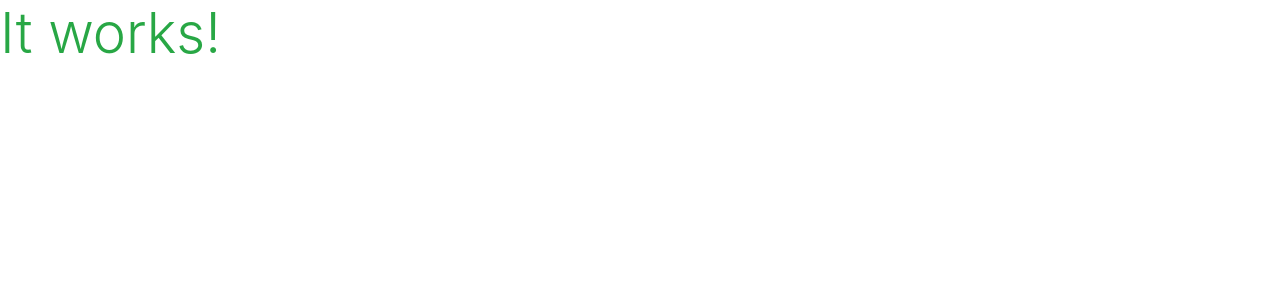
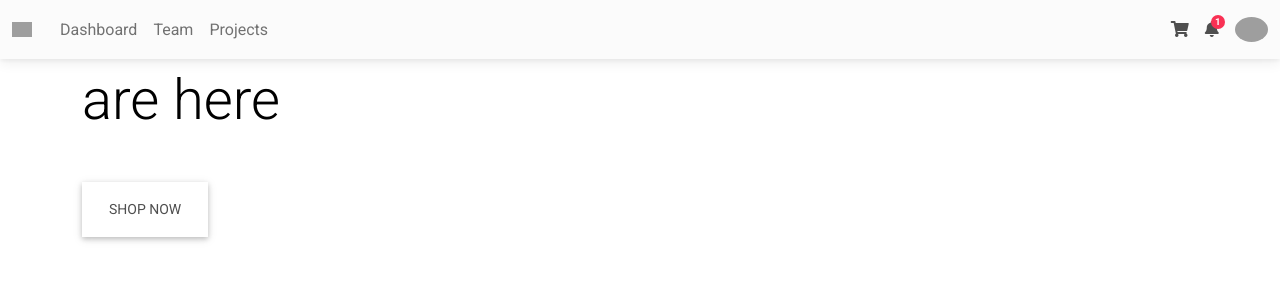
Before and after one commit to Mathias-SantAnna/lotr-collectibles, a Django app: page / in a window 1280 px wide. Shown: the top 300 px of the page. Run offline with Django 3.2, Linux system fonts and the light colour scheme; some libraries are stand-ins or nearby versions; grey boxes are pictures that could not be loaded.

```diff
--- a/home/templates/home/index.html
+++ b/home/templates/home/index.html
@@ -1,6 +1,27 @@
 {% extends "base.html" %}
 {% load static %}
 
+{% block page_header %}
+    <div class="container header-container">
+        <div class="row">
+            <div class="col"></div>
+        </div>
+    </div>
+{% endblock %}
+
 {% block content %}
-    <h1 class="display-4 text-success">It works!</h1>
+    <div class="container h-100">
+        <div class="row h-100">
+            <div class="col-7 col-md-6 my-auto">
+                <h1 class="display-4 logo-font text-black">
+                    The new collections are here
+                </h1>
+                <div class="my-5">
+                    <h4>
+                        <a href="" class="shop-now-button btn btn-lg rounded-0 text-uppercase py-3">Shop Now</a>
+                    </h4>
+                </div>
+            </div>
+        </div>
+    </div>
 {% endblock %}
--- a/templates/base.html
+++ b/templates/base.html
@@ -1,41 +1,129 @@
 {% load static %}
 
-<!doctype html>
+<!DOCTYPE html>
 <html lang="en">
-  <head>
 
+<head>
     {% block meta %}
-        <meta http-equiv="X-UA-Compatible" content="ie=edge">
-        <meta charset="utf-8">
-        <meta name="viewport" content="width=device-width, initial-scale=1, shrink-to-fit=no">
+    <meta charset="UTF-8">
+    <meta http-equiv="X-UA-Compatible" content="IE=edge">
+    <meta name="viewport" content="width=device-width, initial-scale=1.0">
+    <meta name="description"
+        content="An online Golf Shop website that you can see a lot of golf products and purchase them with secure payments">
     {% endblock %}
 
     {% block extra_meta %}
     {% endblock %}
 
     {% block corecss %}
-        <link rel="stylesheet" href="https://stackpath.bootstrapcdn.com/bootstrap/4.4.1/css/bootstrap.min.css" integrity="sha384-Vkoo8x4CGsO3+Hhxv8T/Q5PaXtkKtu6ug5TOeNV6gBiFeWPGFN9MuhOf23Q9Ifjh" crossorigin="anonymous">
+    <!-- Font Awesome -->
+    <link rel="stylesheet" href="https://cdnjs.cloudflare.com/ajax/libs/font-awesome/5.15.1/css/all.min.css"
+        type="text/css" />
+    <!-- Google Fonts -->
+    <link rel="preconnect" href="https://fonts.gstatic.com">
+    <link href="https://fonts.googleapis.com/css2?family=Roboto:wght@100;300;400;700&display=swap" rel="stylesheet" />
+    <!-- MDB -->
+    <link rel="stylesheet" href="https://cdnjs.cloudflare.com/ajax/libs/mdb-ui-kit/3.3.0/mdb.min.css" type="text/css" />
     {% endblock %}
 
     {% block extra_css %}
     {% endblock %}
+    <!-- Styles CSS -->
+    <link rel="stylesheet" href="" type="text/css" />
+    <!-- Favicon -->
+    <link rel="shortcut icon" href="" type="image/x-icon" />
 
-    {% block corejs %}
-        <script src="https://code.jquery.com/jquery-3.4.1.slim.min.js" integrity="sha384-J6qa4849blE2+poT4WnyKhv5vZF5SrPo0iEjwBvKU7imGFAV0wwj1yYfoRSJoZ+n" crossorigin="anonymous"></script>
-        <script src="https://cdn.jsdelivr.net/npm/popper.js@1.16.0/dist/umd/popper.min.js" integrity="sha384-Q6E9RHvbIyZFJoft+2mJbHaEWldlvI9IOYy5n3zV9zzTtmI3UksdQRVvoxMfooAo" crossorigin="anonymous"></script>
-        <script src="https://stackpath.bootstrapcdn.com/bootstrap/4.4.1/js/bootstrap.min.js" integrity="sha384-wfSDF2E50Y2D1uUdj0O3uMBJnjuUD4Ih7YwaYd1iqfktj0Uod8GCExl3Og8ifwB6" crossorigin="anonymous"></script>
-    {% endblock %}
+    <title>Eagle Golf {% block extra_title %}{% endblock %}</title>
+</head>
 
-    {% block extra_js %}
-    {% endblock %}
+<body>
+    <header class="container-fluid">
+        <!-- Credit: MDB Navbar @ https://mdbootstrap.com/docs/standard/navigation/navbar/ -->
+        <nav class="navbar navbar-expand-lg navbar-light bg-light fixed-top">
+            <!-- Container wrapper -->
+            <div class="container-fluid">
+                <!-- Toggle button -->
+                <button class="navbar-toggler" type="button" data-mdb-toggle="collapse"
+                    data-mdb-target="#navbarSupportedContent" aria-controls="navbarSupportedContent"
+                    aria-expanded="false" aria-label="Toggle navigation">
+                    <i class="fas fa-bars"></i>
+                </button>
 
-    <title>LoTR Collectibles {% block extra_title %}{% endblock %}</title>
-  </head>
-  <body>
-    <header class="container-fluid fixed-top"></header>
+                <!-- Collapsible wrapper -->
+                <div class="collapse navbar-collapse" id="navbarSupportedContent">
+                    <!-- Navbar brand -->
+                    <a class="navbar-brand mt-2 mt-lg-0" href="#">
+                        <img src="https://mdbootstrap.com/img/logo/mdb-transaprent-noshadows.png" height="15" alt=""
+                            loading="lazy" />
+                    </a>
+                    <!-- Left links -->
+                    <ul class="navbar-nav me-auto mb-2 mb-lg-0">
+                        <li class="nav-item">
+                            <a class="nav-link" href="#">Dashboard</a>
+                        </li>
+                        <li class="nav-item">
+                            <a class="nav-link" href="#">Team</a>
+                        </li>
+                        <li class="nav-item">
+                            <a class="nav-link" href="#">Projects</a>
+                        </li>
+                    </ul>
+                    <!-- Left links -->
+                </div>
+                <!-- Collapsible wrapper -->
+
+                <!-- Right elements -->
+                <div class="d-flex align-items-center">
+                    <!-- Icon -->
+                    <a class="text-reset me-3" href="#">
+                        <i class="fas fa-shopping-cart"></i>
+                    </a>
+
+                    <!-- Notifications -->
+                    <a class="text-reset me-3 dropdown-toggle hidden-arrow" href="#" id="navbarDropdownMenuLink"
+                        role="button" data-mdb-toggle="dropdown" aria-expanded="false">
+                        <i class="fas fa-bell"></i>
+                        <span class="badge rounded-pill badge-notification bg-danger">1</span>
+                    </a>
+                    <ul class="dropdown-menu dropdown-menu-end" aria-labelledby="navbarDropdownMenuLink">
+                        <li>
+                            <a class="dropdown-item" href="#">Some news</a>
+                        </li>
+                        <li>
+                            <a class="dropdown-item" href="#">Another news</a>
+                        </li>
+                        <li>
+                            <a class="dropdown-item" href="#">Something else here</a>
+                        </li>
+                    </ul>
+
+                    <!-- Avatar -->
+                    <a class="dropdown-toggle d-flex align-items-center hidden-arrow" href="#"
+                        id="navbarDropdownMenuLink" role="button" data-mdb-toggle="dropdown" aria-expanded="false">
+                        <img src="https://mdbootstrap.com/img/new/avatars/2.jpg" class="rounded-circle" height="25"
+                            alt="" loading="lazy" />
+                    </a>
+                    <ul class="dropdown-menu dropdown-menu-end" aria-labelledby="navbarDropdownMenuLink">
+                        <li>
+                            <a class="dropdown-item" href="#">My profile</a>
+                        </li>
+                        <li>
+                            <a class="dropdown-item" href="#">Settings</a>
+                        </li>
+                        <li>
+                            <a class="dropdown-item" href="#">Logout</a>
+                        </li>
+                    </ul>
+                </div>
+                <!-- Right elements -->
+            </div>
+            <!-- Container wrapper -->
+        </nav>
+        <!-- Navbar -->
+    </header>
 
     {% if messages %}
-        <div class="message-container"></div>
+    <div class="message-container"></div>
     {% endif %}
 
     {% block page_header %}
@@ -47,6 +135,15 @@
     {% block postloadjs %}
     {% endblock %}
 
+    {% block corejs %}
+    <!-- MDB -->
+    <script src="https://cdnjs.cloudflare.com/ajax/libs/mdb-ui-kit/3.3.0/mdb.min.js"></script>
+    {% endblock %}
 
-  </body>
+    {% block extra_js %}
+    {% endblock %}
+    <!-- script.js -->
+    <script src=""></script>
+</body>
+
 </html>
```
Also changed, not shown: README.md, readme/lotr-readme-logo.png (added), static/css/base.css (added), static/images/favicon.ico (added), static/images/logo.png (added).
